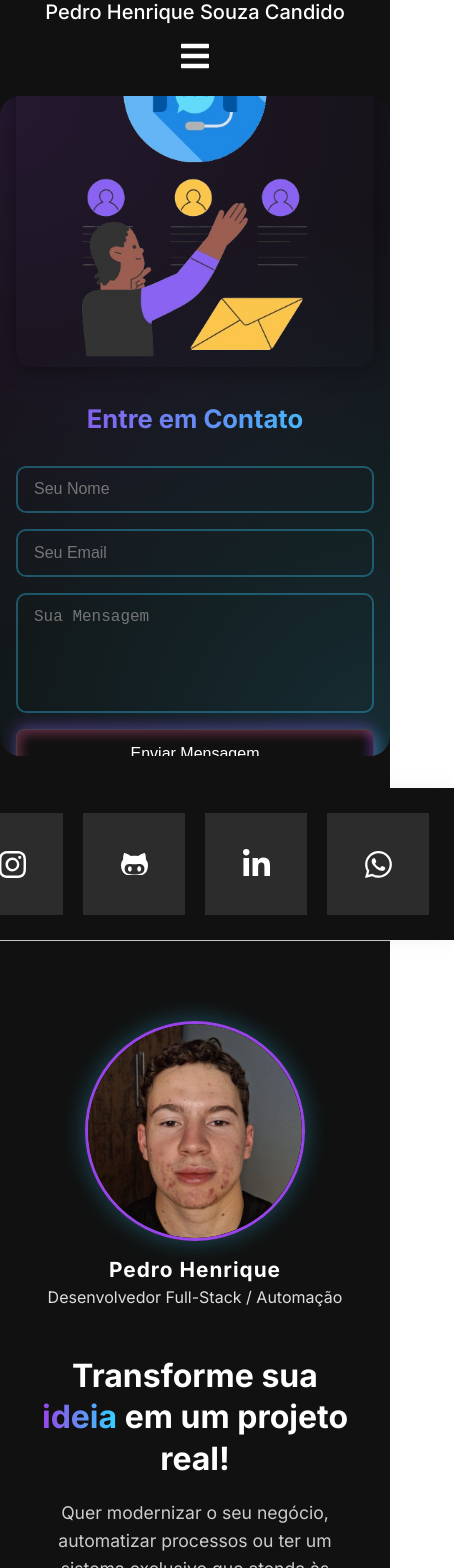
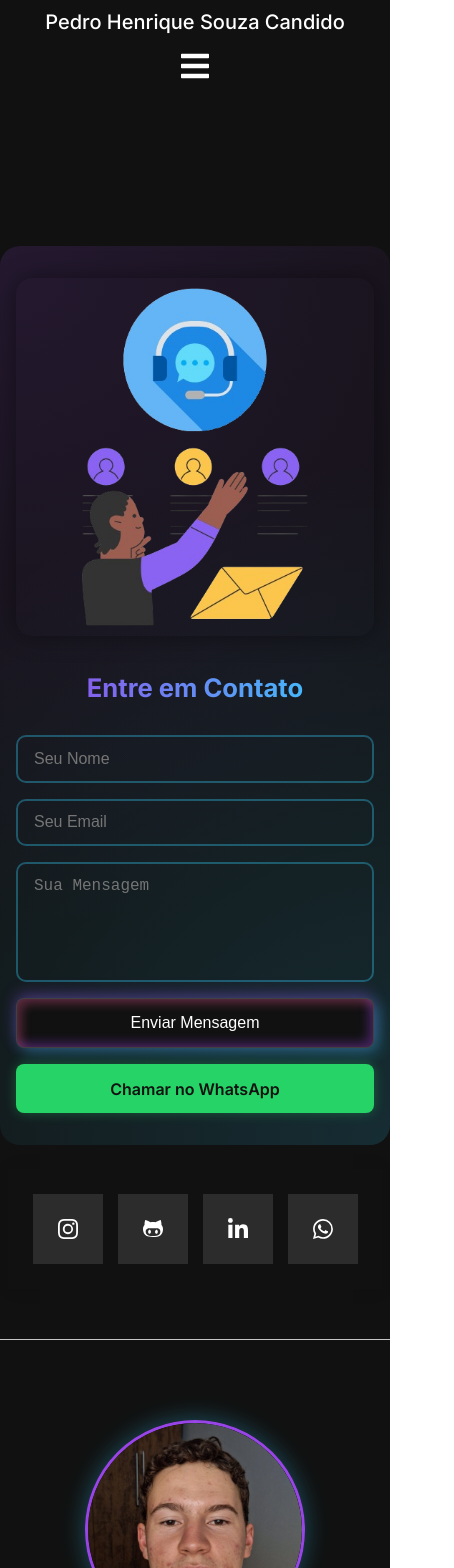
Before and after one commit to PredoH1/Portfolio, a React (Vite) app: page /contact in a window 390 px wide. Shown: the top 1568 px of the page, 454 px wide, since content can reach past the window. Built offline with nearby package versions, Linux system fonts and the light colour scheme.

Commit message:
Feat: responsividade part 2

```diff
--- a/src/components/Grid/Grid.module.css
+++ b/src/components/Grid/Grid.module.css
@@ -1,7 +1,7 @@
 .container {
   font-family: "Inter", sans-serif;
   width: 100%;
-  margin: 3rem auto 5rem;
+  margin: 3rem auto 0rem;
   max-width: 1200px; /* mantém o mesmo dimensionamento das outras seções */
   padding: 0 2rem;
 }
--- a/src/components/Header/Header.module.css
+++ b/src/components/Header/Header.module.css
@@ -41,6 +41,7 @@ nav a {
     justify-content: center;
     align-items: center;
     height: 100%;
+    padding: 10px 0px 60px 0px;
   }
 
   .menuIcon {
--- a/src/pages/Contact/Contact.module.css
+++ b/src/pages/Contact/Contact.module.css
@@ -1,12 +1,14 @@
 .sectionInfo {
   font-family: "Inter", sans-serif;
-  height: 100vh;
+  min-height: 100vh; /* antes era height, trocamos para min-height */
   display: flex;
-  justify-content: center;
+  justify-content: flex-start;
   align-items: center;
   flex-direction: column;
   background-color: #111111;
-  gap: 2rem; /* espaçamento entre o card e o grid */
+  gap: 2rem;
+  padding-top: 120px; /* espaço para o Header fixo */
+  box-sizing: border-box;
 }
 
 /* From Uiverse.io by vinodjangid07 */
@@ -84,3 +86,41 @@
     opacity: 1;
   }
 }
+
+@media (max-width: 768px) {
+  .sectionInfo {
+    padding-top: 100px;
+    padding-bottom: 50px;
+  }
+
+  .card {
+    flex-wrap: wrap;
+    justify-content: center;
+    gap: 15px;
+  }
+
+  .socialContainer {
+    width: 80px;
+    height: 80px;
+  }
+
+  .socialSvg {
+    width: 22px;
+  }
+}
+
+@media (max-width: 480px) {
+  .sectionInfo {
+    gap: 1.5rem;
+    padding-top: 80px;
+  }
+
+  .socialContainer {
+    width: 70px;
+    height: 70px;
+  }
+
+  .socialSvg {
+    width: 20px;
+  }
+}
--- a/src/pages/Projects/Projects.module.css
+++ b/src/pages/Projects/Projects.module.css
@@ -3,13 +3,12 @@
   background-color: #111111;
   padding-top: 50px;
   color: #ffffff;
-  min-height: 100vh;
 }
 
 .mainContainer {
   max-width: 1200px; /* igual à home */
   margin: 0 auto;
-  padding: 0 1.3rem;
+  padding-bottom: 4rem;
 }
 
 .backContainer {
@@ -35,3 +34,9 @@
   -webkit-background-clip: text;
   -webkit-text-fill-color: transparent;
 }
+
+@media (max-width: 768px) {
+  .backLink {
+    font-size: 1.2rem;
+  }
+}
--- a/src/pages/Resume/Resume.module.css
+++ b/src/pages/Resume/Resume.module.css
@@ -5,6 +5,7 @@
   color: #fff;
   min-height: 100vh;
   padding-top: 50px;
+  padding-bottom: 3rem;
 }
 
 .mainContainer {
@@ -80,6 +81,10 @@
 /* Certificações */
 .certificacoes {
   margin-bottom: 5rem;
+}
+
+.certificacoes h2 {
+  padding-bottom: 2rem;
 }
 
 .certGrid {
@@ -252,12 +257,33 @@
 
 /* Responsivo */
 @media (max-width: 768px) {
+  .backLink {
+    font-size: 1.2rem;
+  }
+  .bio {
+    font-size: 1.2rem;
+    text-align: justify;
+  }
+
   .swiper {
     width: 100%;
   }
 
   .techIcon {
+    width: 70px;
+    height: 70px;
+  }
+
+  .contactCall ul {
+    width: 100%;
+  }
+
+  .socialContainer {
     width: 60px;
     height: 60px;
   }
+
+  .socialSvg {
+    width: 15px;
+  }
 }
--- a/src/pages/Resume/index.jsx
+++ b/src/pages/Resume/index.jsx
@@ -112,7 +112,7 @@ function Resume() {
 
             <div className={style.boxCarrosel}>
               <Swiper
-                slidesPerView={4}
+                slidesPerView={3}
                 spaceBetween={30}
                 pagination={{ clickable: true }}
                 modules={[Pagination]}
@@ -133,7 +133,7 @@ function Resume() {
 
           {/* Certificações */}
           <section className={style.certificacoes}>
-            <h2 className={style.titleHome}>Certificações</h2>
+            <h2>Certificações</h2>
             <div className={style.certGrid}>
               {certificacoes.map((cert, i) => (
                 <button
```
